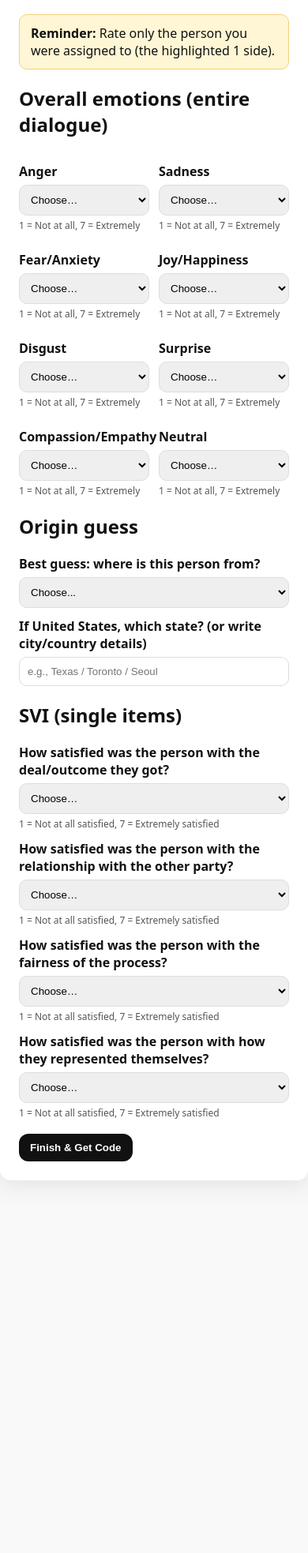
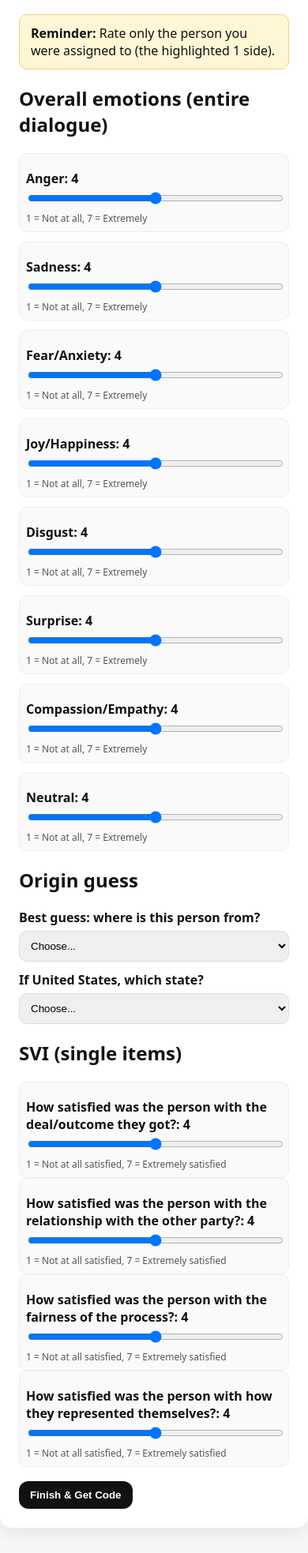
Before and after one commit to janthonyhale/flask_annotation, a Flask app: page /post_dialog in a window 390 px wide. Shown: the part 145-2112 px from the top of the page at 79% size. Before the commit the page ends 1645 px from the top, so only its background shows below. Run offline with Flask 3, Linux system fonts and the light colour scheme; the visitor is signed in with stand-in values (Sample User, id 1).

Commit message:
Fix Drive video link handling and demographics input controls

```diff
--- a/app.py
+++ b/app.py
@@ -4,6 +4,7 @@ import uuid
 import random
 import sqlite3
 from datetime import datetime
+from urllib.parse import urlparse, parse_qs
 from flask import Flask, render_template, request, redirect, url_for, session, g, abort
 
 APP_DIR = os.path.dirname(os.path.abspath(__file__))
@@ -13,10 +14,12 @@ DB_PATH = os.path.join(DATA_DIR, "annotations.db")
 SEGMENT_SECONDS = 60  # 1-minute segments
 
 # --- Configure your video pool here ---
-# Put MP4s in static/videos/
+# Share links like /file/d/<id>/view are normalized automatically.
 VIDEO_POOL = [
-    {"video_id": "sample_001", "path": "videos/sample.mp4"},
-    # {"video_id": "dlg002", "path": "videos/dlg002.mp4"},
+    {
+        "video_id": "sample_001",
+        "url": "https://drive.google.com/file/d/1tfcgo8K6nHVhhzHtypOO1-ZOjngheT_-/view?usp=drive_link",
+    },
 ]
 
 # Emotions: edit to match your self-report instrument
@@ -54,6 +57,25 @@ REGIONS = [
     "Other / Prefer not to say",
 ]
 
+GENDERS = [
+    "Female",
+    "Male",
+    "Non-binary",
+    "Another identity",
+    "Prefer not to say",
+]
+
+US_STATES = [
+    "Alabama", "Alaska", "Arizona", "Arkansas", "California", "Colorado", "Connecticut", "Delaware",
+    "Florida", "Georgia", "Hawaii", "Idaho", "Illinois", "Indiana", "Iowa", "Kansas", "Kentucky",
+    "Louisiana", "Maine", "Maryland", "Massachusetts", "Michigan", "Minnesota", "Mississippi", "Missouri",
+    "Montana", "Nebraska", "Nevada", "New Hampshire", "New Jersey", "New Mexico", "New York",
+    "North Carolina", "North Dakota", "Ohio", "Oklahoma", "Oregon", "Pennsylvania", "Rhode Island",
+    "South Carolina", "South Dakota", "Tennessee", "Texas", "Utah", "Vermont", "Virginia", "Washington",
+    "West Virginia", "Wisconsin", "Wyoming", "District of Columbia", "Not in the United States",
+]
+
+
 def create_app():
     app = Flask(__name__)
     app.secret_key = os.environ.get("FLASK_SECRET_KEY", "dev_secret_change_me")
@@ -74,34 +96,28 @@ def create_app():
 
     @app.get("/")
     def index():
-        # New participant link
         return render_template("index.html")
 
     @app.post("/start")
     def start():
-        # Create a participant session
-        participant_id = str(uuid.uuid4())
+        participant_id = request.form.get("participant_id", "").strip()
+        if not participant_id:
+            abort(400, "Unique ID is required")
+
         assignment = random.choice(VIDEO_POOL)
-
-        # Randomly choose target side: left/right
         target_side = random.choice(["left", "right"])
-
-        # Create a run_id so multiple runs per person is possible later
         run_id = str(uuid.uuid4())
 
         session.clear()
         session["participant_id"] = participant_id
         session["run_id"] = run_id
         session["video_id"] = assignment["video_id"]
-        session["video_path"] = assignment["path"]
+        session["video_url"] = resolve_video_source(assignment)
         session["target_side"] = target_side
-
-        # These will be set once browser reads video metadata
         session["duration_sec"] = None
         session["n_segments"] = None
-        session["segment_idx"] = 0  # 0-based
+        session["segment_idx"] = 0
 
-        # Record run row
         g.db.execute(
             """
             INSERT INTO runs(run_id, participant_id, video_id, target_side, created_at_utc)
@@ -116,18 +132,39 @@ def create_app():
     @app.get("/demographics")
     def demographics():
         ensure_session()
-        return render_template("demographics.html", regions=REGIONS)
+        return render_template("demographics.html", regions=REGIONS, genders=GENDERS, us_states=US_STATES)
 
     @app.post("/demographics")
     def demographics_post():
         ensure_session()
         run_id = session["run_id"]
 
+        age_raw = request.form.get("age", "").strip()
+        try:
+            age = int(age_raw)
+        except ValueError:
+            return render_template(
+                "demographics.html",
+                regions=REGIONS,
+                genders=GENDERS,
+                us_states=US_STATES,
+                error="Please enter age as a number.",
+            )
+
+        if age < 18 or age > 120:
+            return render_template(
+                "demographics.html",
+                regions=REGIONS,
+                genders=GENDERS,
+                us_states=US_STATES,
+                error="Please enter an age between 18 and 120.",
+            )
+
         payload = {
-            "age": request.form.get("age", "").strip(),
+            "age": age,
             "gender": request.form.get("gender", "").strip(),
             "grew_up_region": request.form.get("grew_up_region", "").strip(),
-            "grew_up_detail": request.form.get("grew_up_detail", "").strip(),
+            "grew_up_state": request.form.get("grew_up_state", "").strip(),
             "native_language": request.form.get("native_language", "").strip(),
         }
 
@@ -142,10 +179,6 @@ def create_app():
     @app.get("/task")
     def task():
         ensure_session()
-        if session.get("n_segments") is None:
-            # Need video metadata first; JS will call /init_video
-            pass
-
         segment_idx = int(session.get("segment_idx", 0))
         n_segments = session.get("n_segments")
         if n_segments is not None and segment_idx >= int(n_segments):
@@ -153,7 +186,7 @@ def create_app():
 
         return render_template(
             "task.html",
-            video_path=url_for("static", filename=session["video_path"]),
+            video_url=session["video_url"],
             target_side=session["target_side"],
             segment_idx=segment_idx,
             n_segments=n_segments,
@@ -165,20 +198,15 @@ def create_app():
 
     @app.post("/init_video")
     def init_video():
-        """
-        Called once from the browser after it loads the video metadata and knows duration.
-        """
         ensure_session()
         duration = request.form.get("duration_sec", type=float)
         if duration is None or duration <= 0:
             abort(400, "Invalid duration")
 
         n_segments = int(math.ceil(duration / SEGMENT_SECONDS))
-
         session["duration_sec"] = float(duration)
         session["n_segments"] = int(n_segments)
 
-        # Save to DB
         g.db.execute(
             "UPDATE runs SET duration_sec=?, n_segments=? WHERE run_id=?",
             (float(duration), int(n_segments), session["run_id"]),
@@ -195,7 +223,6 @@ def create_app():
         if segment_idx < 0:
             abort(400, "Missing segment_idx")
 
-        # Collect emotion ratings 1..7
         ratings = {}
         for e in EMOTIONS:
             key = f"emo_{slug(e)}"
@@ -203,12 +230,10 @@ def create_app():
 
         open_text = request.form.get("open_text", "").strip()
 
-        # Basic validation: require all ratings
         if any(ratings[e] == "" for e in EMOTIONS):
-            # Re-render with an error
             return render_template(
                 "task.html",
-                video_path=url_for("static", filename=session["video_path"]),
+                video_url=session["video_url"],
                 target_side=session["target_side"],
                 segment_idx=segment_idx,
                 n_segments=session.get("n_segments"),
@@ -229,7 +254,6 @@ def create_app():
         )
         g.db.commit()
 
-        # Advance to next segment
         session["segment_idx"] = segment_idx + 1
         return redirect(url_for("task"))
 
@@ -240,6 +264,7 @@ def create_app():
             "post.html",
             emotions=EMOTIONS,
             regions=REGIONS,
+            us_states=US_STATES,
             svi_facets=SVI_FACETS,
             target_side=session["target_side"],
         )
@@ -249,7 +274,6 @@ def create_app():
         ensure_session()
         run_id = session["run_id"]
 
-        # Overall emotion ratings
         overall = {}
         for e in EMOTIONS:
             key = f"overall_{slug(e)}"
@@ -260,6 +284,7 @@ def create_app():
                 "post.html",
                 emotions=EMOTIONS,
                 regions=REGIONS,
+                us_states=US_STATES,
                 svi_facets=SVI_FACETS,
                 target_side=session["target_side"],
                 error="Please answer all overall emotion ratings.",
@@ -267,7 +292,7 @@ def create_app():
 
         origin_guess = {
             "origin_region": request.form.get("origin_region", "").strip(),
-            "origin_detail": request.form.get("origin_detail", "").strip(),
+            "origin_state": request.form.get("origin_state", "").strip(),
         }
 
         svi = {}
@@ -279,6 +304,7 @@ def create_app():
                 "post.html",
                 emotions=EMOTIONS,
                 regions=REGIONS,
+                us_states=US_STATES,
                 svi_facets=SVI_FACETS,
                 target_side=session["target_side"],
                 error="Please answer all SVI questions.",
@@ -310,9 +336,6 @@ def create_app():
 
     @app.get("/admin/exports.csv")
     def export_csv():
-        """
-        Minimal export endpoint (no auth). Add auth before real deployment.
-        """
         rows = g.db.execute(
             """
             SELECT r.*, sa.segment_idx, sa.ratings_json, sa.open_text
@@ -322,7 +345,6 @@ def create_app():
             """
         ).fetchall()
 
-        # Build a quick CSV response
         import csv
         from io import StringIO
         from flask import Response
@@ -330,10 +352,10 @@ def create_app():
         out = StringIO()
         w = csv.writer(out)
         w.writerow([
-            "run_id","participant_id","video_id","target_side","created_at_utc",
-            "duration_sec","n_segments","demographics_json",
-            "segment_idx","ratings_json","open_text",
-            "post_json","completion_code","finished_at_utc"
+            "run_id", "participant_id", "video_id", "target_side", "created_at_utc",
+            "duration_sec", "n_segments", "demographics_json",
+            "segment_idx", "ratings_json", "open_text",
+            "post_json", "completion_code", "finished_at_utc"
         ])
         for r in rows:
             w.writerow([
@@ -347,11 +369,39 @@ def create_app():
     return app
 
 
+def resolve_video_source(assignment: dict) -> str:
+    if assignment.get("url"):
+        return normalize_google_drive_url(assignment["url"])
+    if assignment.get("path"):
+        return url_for("static", filename=assignment["path"])
+    abort(500, "Invalid VIDEO_POOL entry: expected 'url' or 'path'.")
+
+
+def normalize_google_drive_url(url: str) -> str:
+    parsed = urlparse(url)
+    if "drive.google.com" not in parsed.netloc:
+        return url
+
+    path_parts = [p for p in parsed.path.split("/") if p]
+    if "file" in path_parts and "d" in path_parts:
+        d_idx = path_parts.index("d")
+        if d_idx + 1 < len(path_parts):
+            file_id = path_parts[d_idx + 1]
+            return f"https://drive.google.com/uc?export=download&id={file_id}"
+
+    query_id = parse_qs(parsed.query).get("id", [])
+    if query_id:
+        return f"https://drive.google.com/uc?export=download&id={query_id[0]}"
+
+    return url
+
+
 # ----------------- Helpers -----------------
 
 def ensure_session():
     if "run_id" not in session:
         abort(403, "No active session. Please start from the home page.")
+
 
 def init_db():
     os.makedirs(DATA_DIR, exist_ok=True)
@@ -393,17 +443,20 @@ def init_db():
     conn.commit()
     conn.close()
 
+
 def slug(s: str) -> str:
     return "".join(ch.lower() if ch.isalnum() else "_" for ch in s).strip("_")
 
+
 def make_completion_code() -> str:
-    # Short human-typable code
     return "A-" + uuid.uuid4().hex[:10].upper()
+
 
 def json_dumps(obj) -> str:
     import json
     return json.dumps(obj, ensure_ascii=False)
 
+
 if __name__ == "__main__":
     app = create_app()
     app.run(host="0.0.0.0", port=5000, debug=True)
--- a/static/css/app.css
+++ b/static/css/app.css
@@ -15,6 +15,7 @@ body {
 }
 
 .container.wide { max-width: 1040px; }
+.container.widest { max-width: 1280px; }
 
 h1 { margin-top: 0; }
 
@@ -44,10 +45,29 @@ input, select, textarea {
   box-sizing: border-box;
 }
 
+input[type="range"] {
+  padding: 0;
+  border: 0;
+  border-radius: 0;
+}
+
 .grid {
   display: grid;
   grid-template-columns: repeat(2, minmax(0, 1fr));
   gap: 12px;
+}
+
+.slider-grid {
+  display: grid;
+  grid-template-columns: repeat(2, minmax(0, 1fr));
+  gap: 12px 18px;
+}
+
+.slider-q {
+  padding: 8px;
+  border: 1px solid #eee;
+  border-radius: 10px;
+  background: #fafafa;
 }
 
 .q .hint { font-size: 12px; color: #555; margin-top: 4px; }
@@ -65,6 +85,19 @@ input, select, textarea {
 .btn:disabled {
   opacity: 0.5;
   cursor: not-allowed;
+}
+
+.task-layout {
+  display: grid;
+  grid-template-columns: 1fr 430px;
+  gap: 20px;
+  align-items: start;
+}
+
+.task-form-col {
+  max-height: calc(100vh - 110px);
+  overflow-y: auto;
+  padding-right: 4px;
 }
 
 .video-wrap {
@@ -108,3 +141,21 @@ video {
   background: #f0f0f0;
   display: inline-block;
 }
+
+@media (max-width: 1024px) {
+  .task-layout {
+    grid-template-columns: 1fr;
+  }
+
+  .task-form-col {
+    max-height: none;
+    overflow: visible;
+  }
+}
+
+@media (max-width: 720px) {
+  .slider-grid,
+  .grid {
+    grid-template-columns: 1fr;
+  }
+}
--- a/templates/index.html
+++ b/templates/index.html
@@ -12,6 +12,9 @@
        You will see both people, but you must rate emotions only for the highlighted person.</p>
 
     <form method="post" action="{{ url_for('start') }}">
+      <label for="participant_id">Unique ID</label>
+      <input id="participant_id" name="participant_id" required placeholder="Enter your unique participant ID">
+
       <button class="btn" type="submit">Start</button>
     </form>
   </div>
--- a/templates/post.html
+++ b/templates/post.html
@@ -19,16 +19,13 @@
 
     <form method="post">
       <h2>Overall emotions (entire dialogue)</h2>
-      <div class="grid">
+      <div class="slider-grid">
         {% for e in emotions %}
-          <div class="q">
-            <label>{{ e }}</label>
-            <select name="overall_{{ (e|lower)|replace('/','_')|replace(' ','_')|replace('-','_') }}" required>
-              <option value="" selected disabled>Choose…</option>
-              {% for i in range(1,8) %}
-                <option value="{{ i }}">{{ i }}</option>
-              {% endfor %}
-            </select>
+          {% set key = (e|lower)|replace('/','_')|replace(' ','_')|replace('-','_') %}
+          <div class="q slider-q">
+            <label for="overall_{{ key }}">{{ e }}: <span id="val_overall_{{ key }}">4</span></label>
+            <input id="overall_{{ key }}" type="range" min="1" max="7" step="1" value="4"
+                   name="overall_{{ key }}" class="rating-slider" data-value-id="val_overall_{{ key }}" required>
             <div class="hint">1 = Not at all, 7 = Extremely</div>
           </div>
         {% endfor %}
@@ -43,19 +40,20 @@
         {% endfor %}
       </select>
 
-      <label>If United States, which state? (or write city/country details)</label>
-      <input name="origin_detail" placeholder="e.g., Texas / Toronto / Seoul">
+      <label>If United States, which state?</label>
+      <select name="origin_state" required>
+        <option value="" selected disabled>Choose...</option>
+        {% for s in us_states %}
+          <option value="{{ s }}">{{ s }}</option>
+        {% endfor %}
+      </select>
 
       <h2>SVI (single items)</h2>
       {% for key, label in svi_facets %}
-        <div class="q">
-          <label>{{ label }}</label>
-          <select name="{{ key }}" required>
-            <option value="" selected disabled>Choose…</option>
-            {% for i in range(1,8) %}
-              <option value="{{ i }}">{{ i }}</option>
-            {% endfor %}
-          </select>
+        <div class="q slider-q">
+          <label for="{{ key }}">{{ label }}: <span id="val_{{ key }}">4</span></label>
+          <input id="{{ key }}" type="range" min="1" max="7" step="1" value="4"
+                 name="{{ key }}" class="rating-slider" data-value-id="val_{{ key }}" required>
           <div class="hint">1 = Not at all satisfied, 7 = Extremely satisfied</div>
         </div>
       {% endfor %}
@@ -63,5 +61,15 @@
       <button class="btn" type="submit">Finish & Get Code</button>
     </form>
   </div>
+
+  <script>
+    document.querySelectorAll('.rating-slider').forEach((slider) => {
+      const valueId = slider.dataset.valueId;
+      const out = document.getElementById(valueId);
+      slider.addEventListener('input', () => {
+        out.textContent = slider.value;
+      });
+    });
+  </script>
 </body>
 </html>
```
Also changed, not shown: templates/demographics.html (+18 -4 lines), templates/task.html (+22 -18 lines).
